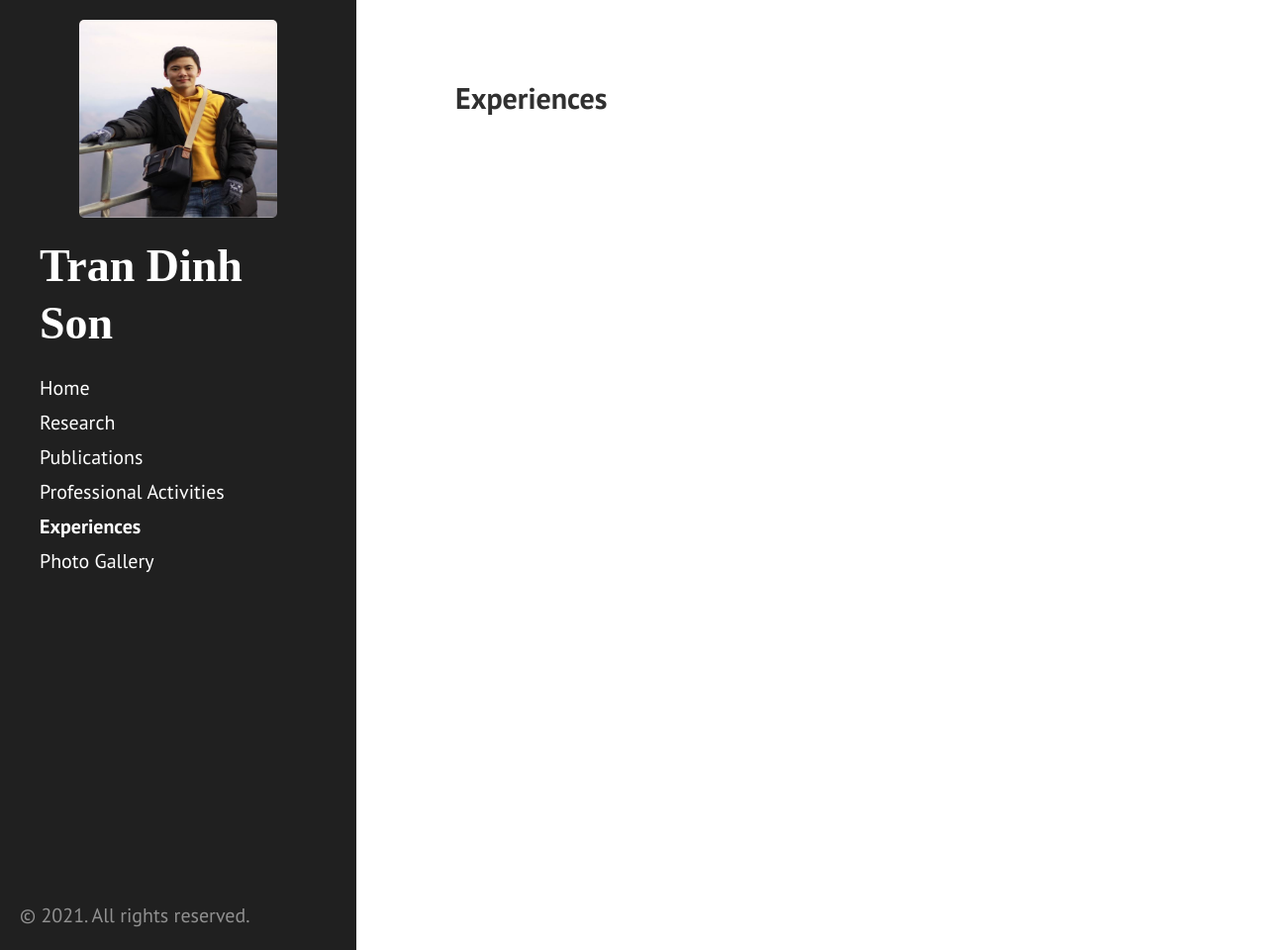
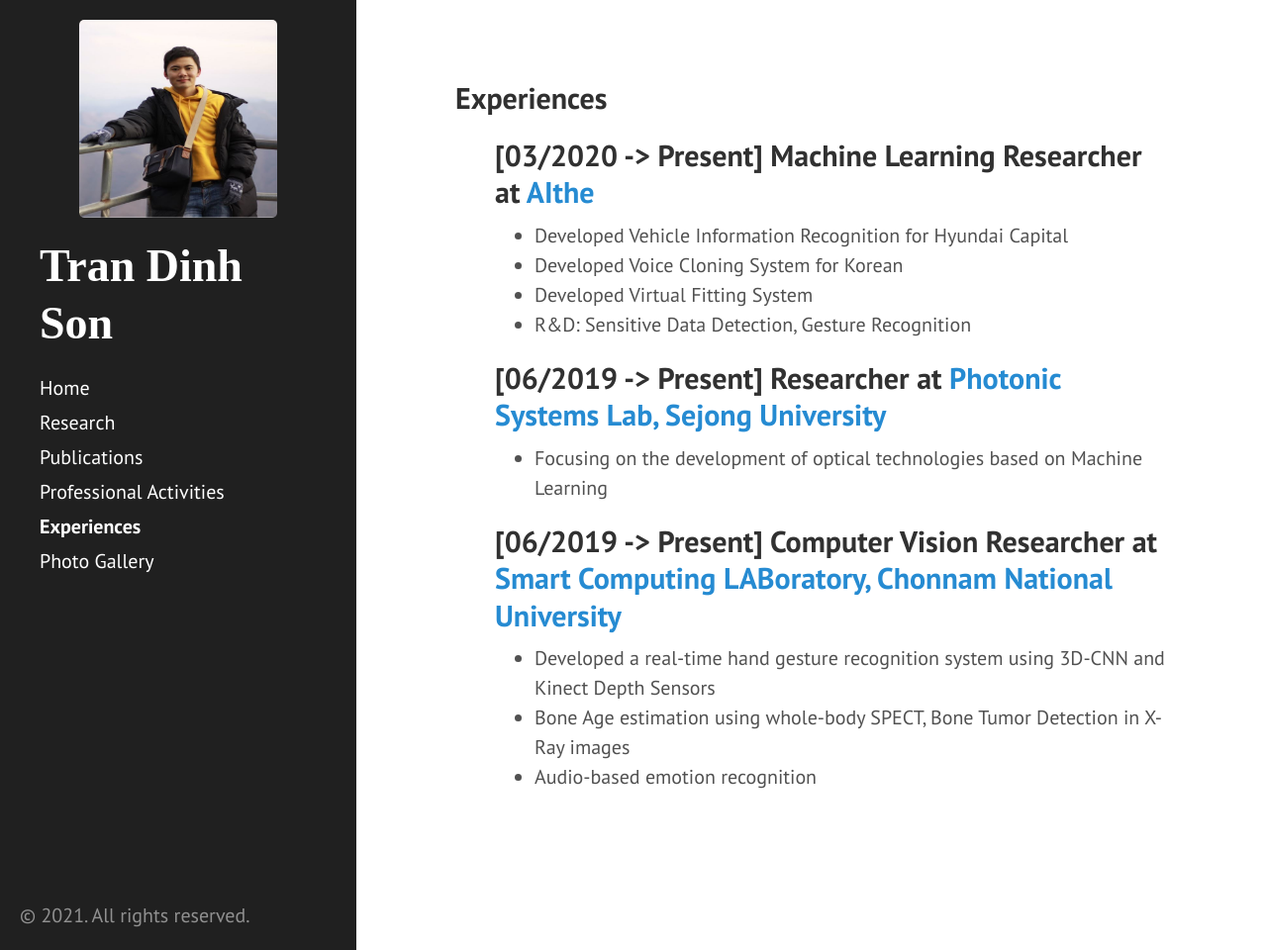
Before and after one commit to trandinhson3086/trandinhson3086.github.io, a Jekyll site: the page built from 04_achievements.md, in a window 1280 px wide and 960 px high. Shown: the whole window at 99% size. Built offline with Jekyll 4.4.1, drawn with Linux system fonts in a browser that asks for light colours.

Commit message:
Update 04_achievements.md

```diff
--- a/04_achievements.md
+++ b/04_achievements.md
@@ -17,3 +17,23 @@ title: Experiences
   }
 
 </style>
+
+
+<ul><h1>[03/2020 -> Present] Machine Learning Researcher at <a href="http://aithe.io/main/main.php" target="_blank">AIthe</a></h1>
+<li>Developed Vehicle Information Recognition for Hyundai Capital</li>
+<li>Developed Voice Cloning System for Korean</li>
+<li>Developed Virtual Fitting System</li>
+<li>R&D: Sensitive Data Detection, Gesture Recognition</li>
+</ul>
+
+<ul><h1>[06/2019 -> Present] Researcher at <a href="https://jyhalab.wixsite.com/halab" target="_blank">Photonic Systems Lab, Sejong University</a></h1>
+<li>Focusing on the development of optical technologies based on Machine Learning</li>
+
+</ul>
+
+<ul><h1>[06/2019 -> Present] Computer Vision Researcher at <a href="http://sclab.cafe24.com/" target="_blank">Smart Computing LABoratory, Chonnam National University</a></h1>
+<li>Developed a real-time hand gesture recognition system using 3D-CNN and Kinect Depth Sensors</li>
+<li>Bone Age estimation using whole-body SPECT, Bone Tumor Detection in X-Ray images</li>
+<li>Audio-based emotion recognition</li>
+
+</ul>
```
